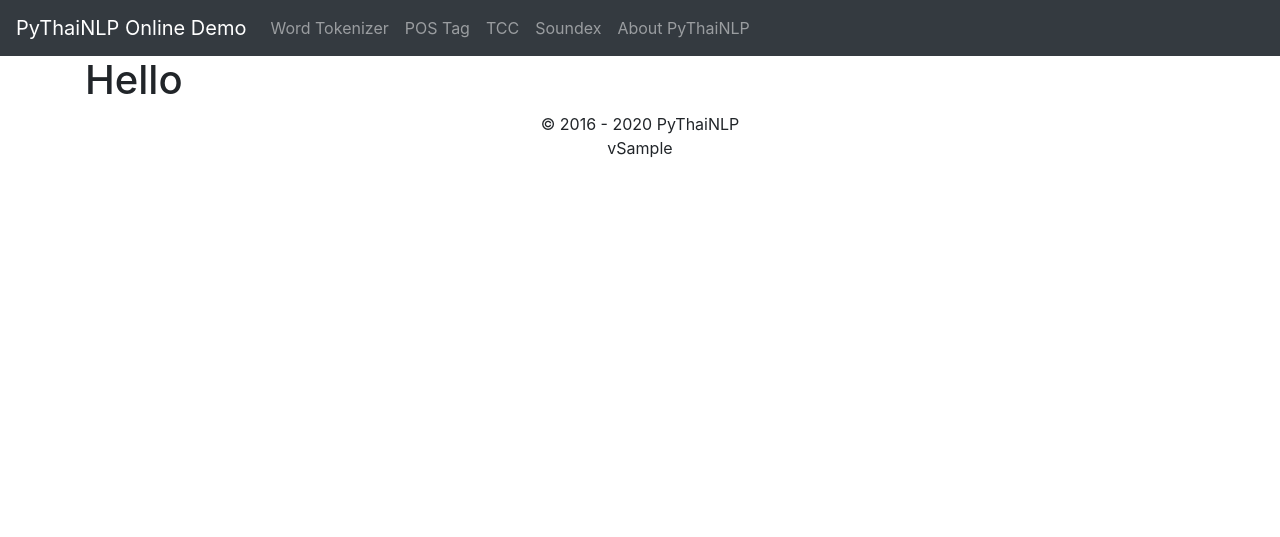
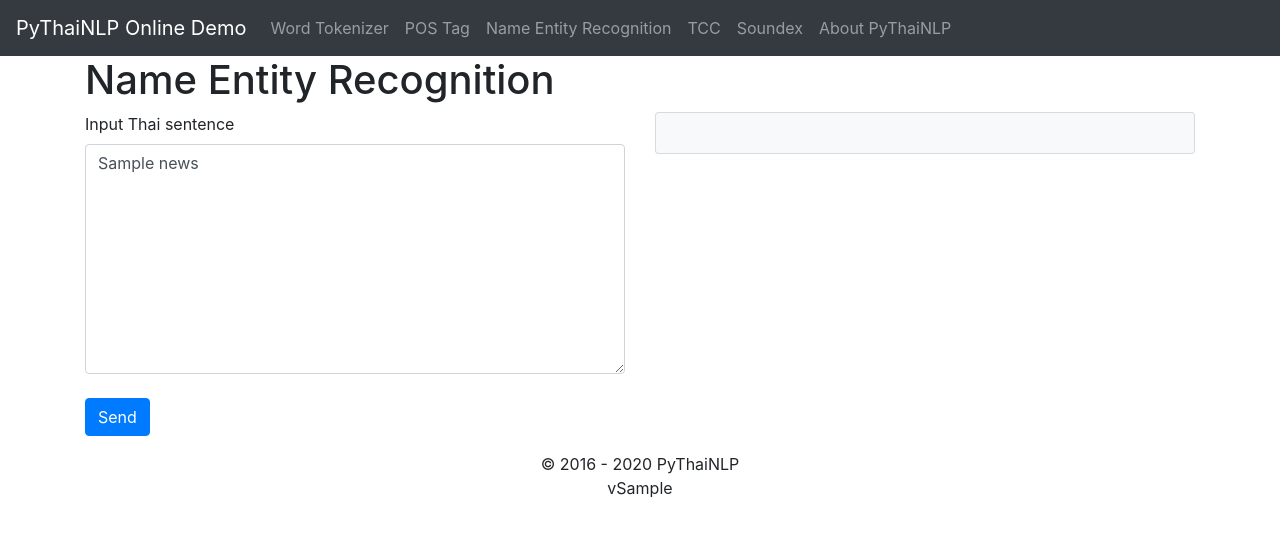
Before and after one commit to PyThaiNLP/pythainlp-webdemo, a Python web app: template templates/ner.html in a window 1280 px wide. Shown: the top 537 px of the page. Run offline with Jinja, Linux system fonts and the light colour scheme; the template is opened without the code that fills it: most values are stand-ins (such as "Sample title", 1, 10 or a date in 2020); some libraries are stand-ins or nearby versions.

Commit message:
add ner page

```diff
--- a/requirements.txt
+++ b/requirements.txt
@@ -12,10 +12,13 @@ marisa-trie==0.7.5
 MarkupSafe==1.1.1
 nltk==3.4.1
 pythainlp==2.0.5
+python-crfsuite==0.9.6
 pytz==2019.1
 PyYAML==5.1
 requests==2.22.0
 six==1.12.0
+sklearn-crfsuite==0.3.6
+tabulate==0.8.3
 tinydb==3.13.0
 tqdm==4.32.1
 urllib3==1.25.3
--- a/templates/ner.html
+++ b/templates/ner.html
@@ -1,9 +1,40 @@
 {% extends "templates.html" %}
 {% block body %}
  <div class="container">
-	<h1>Hello</h1>
+	<h1>Name Entity Recognition</h1>
+  <div class="row">
+    <div class="col-sm-6">
+	  <div class="form-group">
+    <label for="exampleFormControlTextarea1">Input Thai sentence</label>
+    <textarea class="form-control" id="sent_text" rows="9">{{ app_config.text_samples["news"] }}</textarea>
+    <br>
+	<button type="button" class="btn btn-primary" id="send_word">Send</button>
+  </div>
+    </div>
+    <div class="col-sm-6 other">
+	  <div class="panel panel-primary">
+		<div class="card bg-light text-dark"><div class="card-body" id="show_word"></div>
+		</div>
+    </div>
+  </div>
 </div>
 {% endblock %}
 {% block runjs %}
-	<script></script>
+	<script>
+		$("#send_word").click(function() {
+		var txt =$('#sent_text').val().replace(/\n/g,'<br>');
+		$.getJSON('/api/ner', { sent: txt }, function(data) {
+				let txt = data.result.map( t => {
+					if(t[1] == "O") {
+						return t[0]
+					} else {
+						return "[" + t[0] + "::" + t[1] + "]"
+					}
+				}).join("");
+				console.log(txt);
+
+				$("#show_word").html(txt);
+			});
+    	});
+	</script>
 {% endblock %}
--- a/templates/templates.html
+++ b/templates/templates.html
@@ -23,15 +23,15 @@
       {% if name=="POS Tag" %}<li class="nav-item active">{% else %}<li class="nav-item">{% endif %}
             <a class="nav-link" href="/pos_tag">POS Tag</a>
           </li>
-
+      {% if name=="NER" %}<li class="nav-item active">{% else %}<li class="nav-item">{% endif %}
+            <a class="nav-link" href="/ner">Name Entity Recognition</a>
+          </li>
       {% if name=="TCC" %}<li class="nav-item active">{% else %}<li class="nav-item">{% endif %}
               <a class="nav-link" href="/tcc">TCC</a>
             </li>
-
       {% if name=="Soundex" %}<li class="nav-item active">{% else %}<li class="nav-item">{% endif %}
               <a class="nav-link" href="/soundex">Soundex</a>
             </li>
-
 		  {% if name=="About" %}<li class="nav-item active float-right">{% else %}<li class="nav-item">{% endif %}
             <a class="nav-link" href="//pythainlp.github.io">About PyThaiNLP</a>
           </li>
```
Also changed, not shown: config.yaml (+10 -0 lines), main.py (+10 -0 lines).
